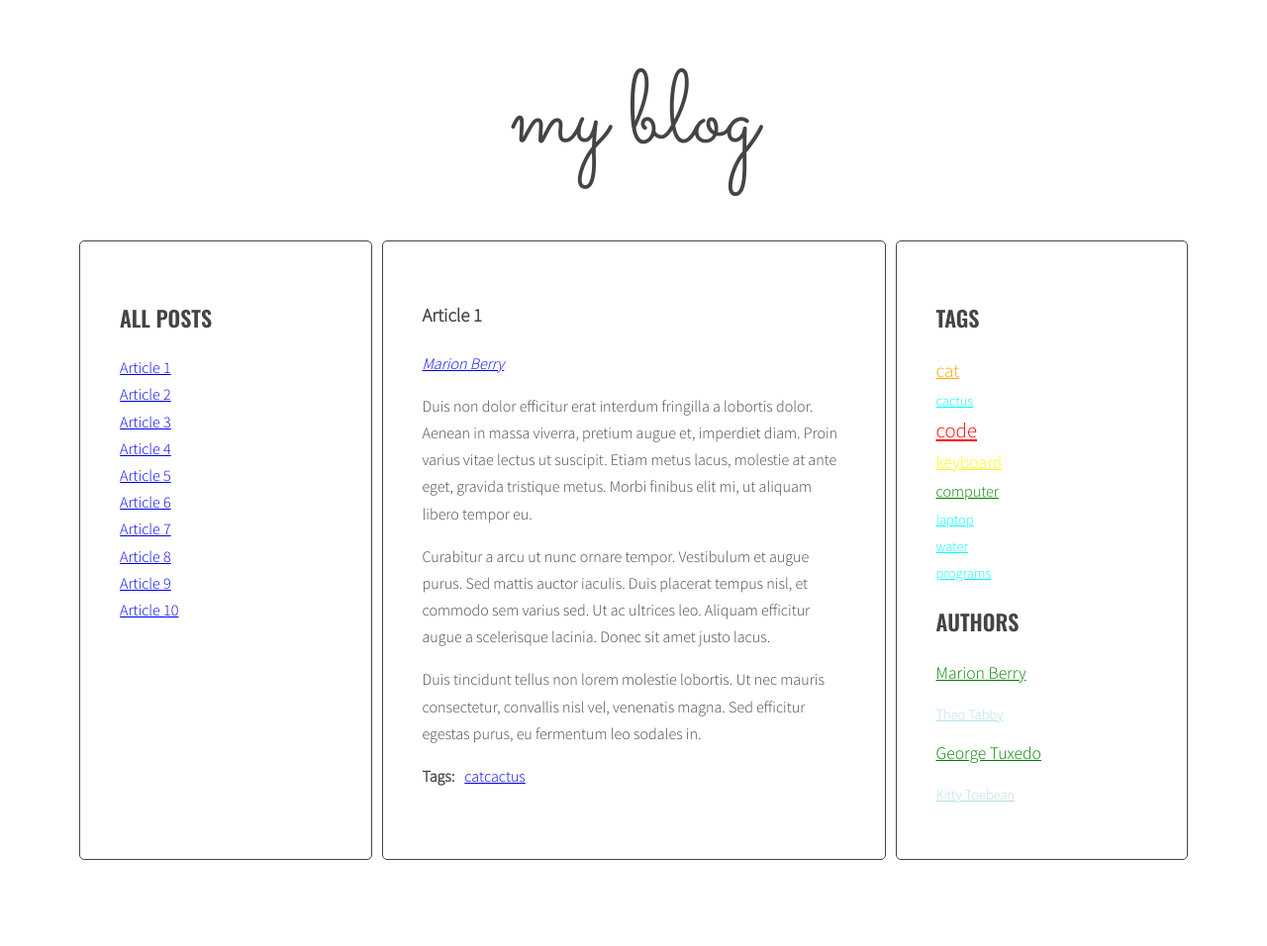
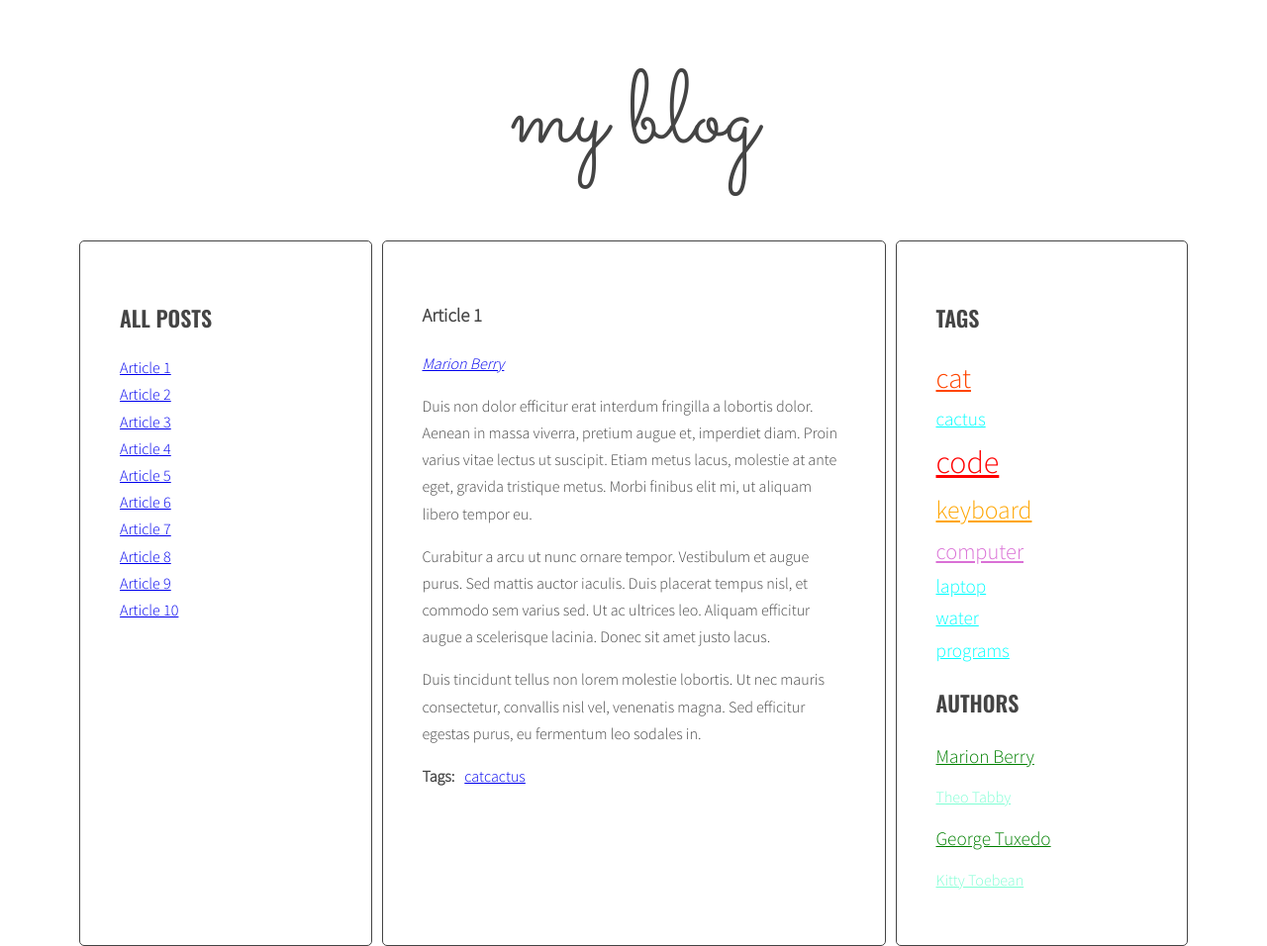
Before and after one commit to Lewiix/javascript-blog, a website: page index.html in a window 1280 px wide. Shown: the whole page at 99% size. Before the commit the page ends 877 px from the top, so only its background shows below. Drawn offline with nearby package versions, Linux system fonts and the light colour scheme.

Commit message:
Add styles for tag-size and author-size

```diff
--- a/sass/style.scss
+++ b/sass/style.scss
@@ -122,16 +122,29 @@ body {
 /* Tag Size */
 .tag-size-1 {
   font-size:120%;
+  color: aqua;
 }
 .tag-size-2 {
   font-size: 140%;
+  color: orchid;
 }
 .tag-size-3 {
   font-size: 160%;
+  color: orange;
 }
 .tag-size-4 {
   font-size: 180%;
+  color: orangered;
 }
 .tag-size-5 {
   font-size: 200%;
+  color: red;
 }
+.author-size-1 {
+  font-size: 100%;
+  color: aquamarine
+}
+.author-size-2 {
+  font-size: 120%;
+  color: green;
+}
```
Also changed, not shown: css/style.css, 1 other file.
